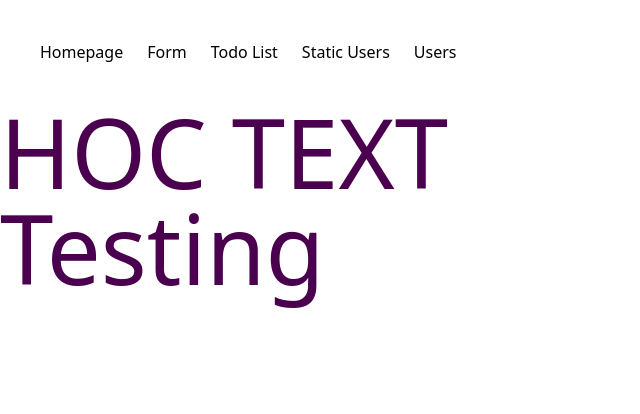
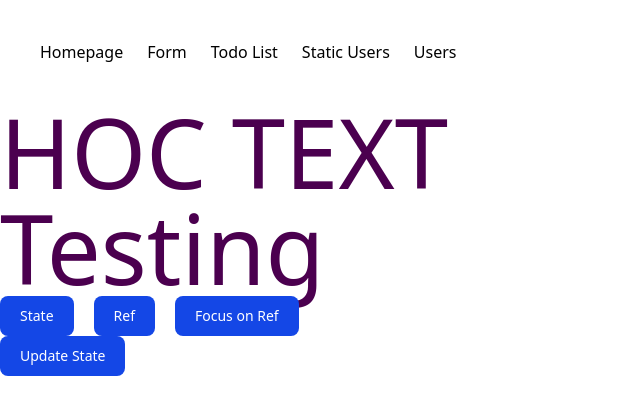
Before and after one commit to iamsayeeduddin/fsa-react-11, a React (Vite) app: page /hooks in a window 1280 px wide. Shown: the top 414 px of the page, without its empty margins (0-640 px from the left). Built offline with nearby package versions, Linux system fonts and the light colour scheme.

Commit message:
React Hooks & Lifting the State

```diff
--- a/src/App.jsx
+++ b/src/App.jsx
@@ -53,6 +53,7 @@ import UserList from "./components/home/UserList";
 import Hoc from "./components/home/Hoc";
 import UserProfile from "./components/home/UserProfile";
 import A from "./components/context/A";
+import Hooks from "./components/Hooks";
 
 const App = () => {
   return (
@@ -89,6 +90,7 @@ const App = () => {
           {/* http://localhost:5173/users/iamsayeeduddin */}
         </Route>
         <Route path="/context" element={<A />} />
+        <Route path="/hooks" element={<Hooks />} />
       </Routes>
     </div>
   );
--- /dev/null
+++ b/src/components/Hooks.jsx
@@ -0,0 +1,69 @@
+import React, { useCallback, useMemo, useRef, useState } from "react";
+
+const Hooks = (props) => {
+  const value = useRef();
+  const btnRef = useRef(null);
+  const [val, setVal] = useState("");
+
+  const handleClick = useCallback(
+    (val) => {
+      setVal(val ? val : "testing");
+    },
+    [setVal]
+  );
+
+  const handleClickRef = () => {
+    value.current = 10000;
+  };
+
+  const count = useMemo(() => {
+    return props?.a + 2;
+  }, [props?.a]);
+
+  console.log(val, value);
+  return (
+    <>
+      <div className="flex gap-5">
+        {val}
+        <button
+          type="button"
+          ref={btnRef}
+          onClick={handleClick}
+          class="text-white bg-blue-700 hover:bg-blue-800 focus:ring-4 focus:outline-none focus:ring-blue-300 font-medium rounded-lg text-sm w-full sm:w-auto px-5 py-2.5 text-center sadasdasd:bg-blue-600 sadasdasd:hover:bg-blue-700 sadasdasd:focus:ring-blue-800"
+        >
+          State
+        </button>
+        <button
+          type="button"
+          onClick={handleClickRef}
+          class="text-white bg-blue-700 hover:bg-blue-800 focus:ring-4 focus:outline-none focus:ring-blue-300 font-medium rounded-lg text-sm w-full sm:w-auto px-5 py-2.5 text-center sadasdasd:bg-blue-600 sadasdasd:hover:bg-blue-700 sadasdasd:focus:ring-blue-800"
+        >
+          Ref
+        </button>
+        {value.current}
+        <button
+          type="button"
+          onClick={() => btnRef.current?.click()}
+          class="text-white bg-blue-700 hover:bg-blue-800 focus:ring-4 focus:outline-none focus:ring-blue-300 font-medium rounded-lg text-sm w-full sm:w-auto px-5 py-2.5 text-center sadasdasd:bg-blue-600 sadasdasd:hover:bg-blue-700 sadasdasd:focus:ring-blue-800"
+        >
+          Focus on Ref
+        </button>
+      </div>
+      <Child val={val} setVal={handleClick} />
+    </>
+  );
+};
+
+export default Hooks;
+
+const Child = (props) => {
+  return (
+    <button
+      type="button"
+      onClick={() => props.setVal("From Child")}
+      class="text-white bg-blue-700 hover:bg-blue-800 focus:ring-4 focus:outline-none focus:ring-blue-300 font-medium rounded-lg text-sm w-full sm:w-auto px-5 py-2.5 text-center sadasdasd:bg-blue-600 sadasdasd:hover:bg-blue-700 sadasdasd:focus:ring-blue-800"
+    >
+      Update State
+    </button>
+  );
+};
```
